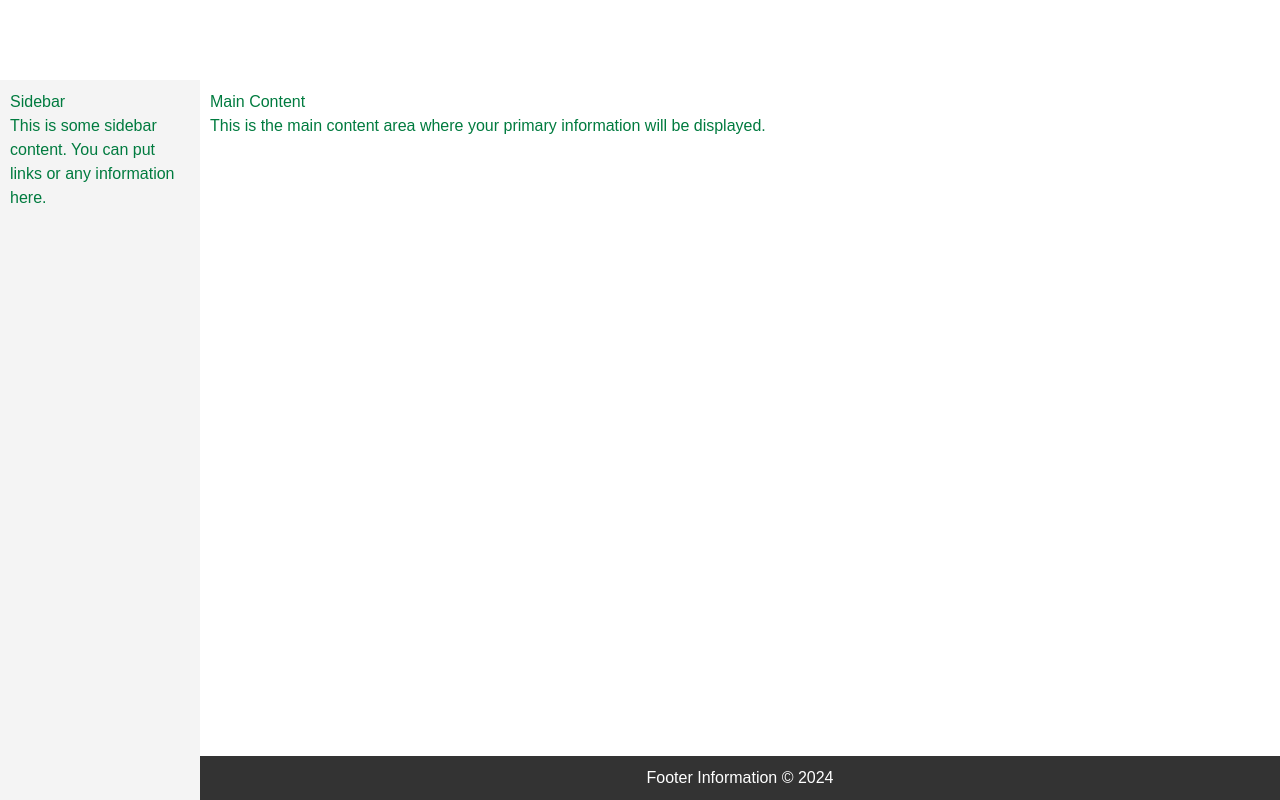
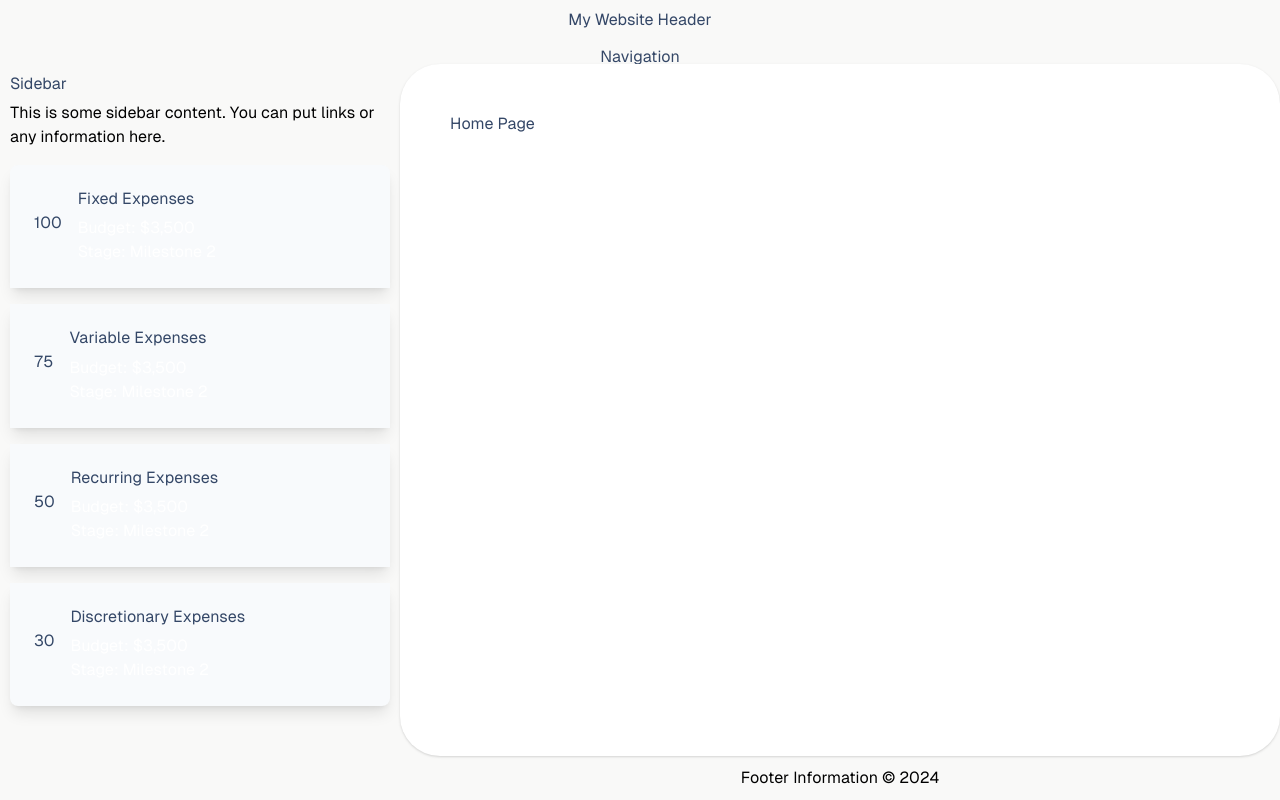
Before and after one commit to md-haroon/personal-finance-tracker, a Next.js app: page / in a window 1280 px wide. Built offline with nearby package versions, Linux system fonts and the light colour scheme.

Commit message:
react component impelementation

```diff
--- a/src/app/globals.css
+++ b/src/app/globals.css
@@ -3,21 +3,22 @@
 @tailwind utilities;
 
 :root {
-  --background: #fff;
-  --foreground: #007b3f;
+  --background: #F9F9F8;
+  --foreground: #000;
 }
 
 body {
   color: var(--foreground);
   background: var(--background);
-  font-family: Arial, Helvetica, sans-serif;
+
+  font-family: var(--font-geist-sans);
   display: grid;
   grid-template-areas:
       "header header"
       "aside main"
       "aside footer";
-  grid-template-rows: 10vh 1fr 0.01fr;
-  grid-template-columns: 200px 1fr;
+  grid-template-rows: 8vh 1fr 0.01fr;
+  grid-template-columns: 400px 1fr;
   height: 100vh;
 }
 
@@ -38,26 +39,37 @@ nav {
 
 aside {
   grid-area: aside;
-  background-color: #f4f4f4;
   padding: 10px;
+  border-top-right-radius: 2.5rem;
 }
 
 main {
   grid-area: main;
-  padding: 10px;
+  padding: 50px;
+  background: #fff;
+  border-radius: 40px;
+  /* box-shadow: rgb(204, 219, 232) 3px 3px 6px 0px inset, rgba(255, 255, 255, 0.5) -3px -3px 6px 1px inset; */
+  box-shadow: rgba(0, 0, 0, 0.1) 0px 1px 3px 0px, rgba(0, 0, 0, 0.06) 0px 1px 2px 0px;
 }
 
 footer {
   grid-area: footer;
-  background-color: #333;
   padding: 10px;
   text-align: center;
-  color: white;
+  color: var(--foreground);
+}
+
+.h1, .h2, .h3, .h4, .h5, .h6, h1, h2, h3, h4, h5, h6 {
+  margin-top: 0;
+  margin-bottom: .5rem;
+  font-weight: 400;
+  line-height: 1.2;
+  color: #344767;
 }
 
 /* Links in the navigation */
 nav a {
-  color: white;
+  color: #67748e;
   text-decoration: none;
   display: block;
   padding: 5px 0;
@@ -72,3 +84,18 @@ nav a:hover {
     text-wrap: balance;
   }
 }
+
+
+
+.card {
+  /* @apply p-8 bg-gray-300 outline outline-2 outline-gray-500 mx-3 my-6 */
+  @apply bg-slate-50 text-white p-6 shadow-lg flex items-center space-x-4 my-4
+}
+
+.card.first{
+  @apply  rounded-t-lg
+}
+
+.card.last{
+  @apply  rounded-b-lg
+}
--- a/src/app/layout.js
+++ b/src/app/layout.js
@@ -1,5 +1,9 @@
 import localFont from "next/font/local";
 import "./globals.css";
+
+import Footer from "../components/Footer";
+import Header from "../components/Header";
+import AsideMenu from "../components/AsideMenu";
 
 const geistSans = localFont({
   src: "./fonts/GeistVF.woff",
@@ -20,10 +24,18 @@ export const metadata = {
 export default function RootLayout({ children }) {
   return (
     <html lang="en">
-      <body
-        className={`${geistSans.variable} ${geistMono.variable} antialiased`}
-      >
-        {children}
+      <body className={`${geistSans.variable} ${geistMono.variable} antialiased`}>
+
+        <Header/>
+        <AsideMenu/>
+
+
+        <main>
+          {children}
+        </main>
+
+        <Footer />
+
       </body>
     </html>
   );
--- a/src/app/page.js
+++ b/src/app/page.js
@@ -3,28 +3,7 @@ import Image from "next/image";
 export default function Home() {
   return (
     <>
-    <header>
-        <h1>My Website Header</h1>
-        <nav>
-          <h3>Navigation</h3>
-        </nav>
-    </header>
-
-
-
-    <aside>
-        <h3>Sidebar</h3>
-        <p>This is some sidebar content. You can put links or any information here.</p>
-    </aside>
-
-    <main>
-        <h2>Main Content</h2>
-        <p>This is the main content area where your primary information will be displayed.</p>
-    </main>
-
-    <footer>
-        <p>Footer Information &copy; 2024</p>
-    </footer>
+      <h1>Home Page</h1>
     </>
   );
 }
--- /dev/null
+++ b/src/components/AsideMenu.js
@@ -0,0 +1,55 @@
+const cardList = [
+    {
+        type: "Fixed Expenses",
+        percentage: 100,
+        budget: 300,
+        spend: 300
+
+    },
+    {
+        type: "Variable Expenses",
+        percentage: 75,
+        budget: 150,
+        spend: 100
+    },
+    {
+        type: "Recurring Expenses",
+        percentage: 50,
+        budget: 150,
+        spend: 100
+    },
+    {
+        type: "Discretionary Expenses",
+        percentage: 30,
+        budget: 150,
+        spend: 100
+    }
+]
+
+
+export default function AsideMenu() {
+    return (
+        <aside>
+            <h3>Sidebar</h3>
+            <p>This is some sidebar content. You can put links or any information here.</p>
+            {
+                cardList.map((card,index) => {
+                    console.log(index)
+                    const position = (index === 0) ? "first" : (index === cardList.length - 1) ? "last" : "";
+                    return (
+                        <div key={index} className={`card ${position}`}>
+                            <div>
+                                <h1 className="text-lg">{card.percentage}</h1>
+                            </div>
+                            <div>
+                                <h2 className="font-bold uppercase text-lg">{card.type}</h2>
+                                <p className="text-sm text-black">Budget: <span className="font-semibold">$3,500</span></p>
+                                <p className="text-sm">Stage: <span className="font-semibold">Milestone 2</span></p>
+                            </div>
+                        </div>
+                    );
+                })
+            }
+        </aside>
+    );
+}
--- /dev/null
+++ b/src/components/Footer.js
@@ -0,0 +1,7 @@
+export default function Footer() {
+    return (
+        <footer>
+            <p>Footer Information &copy; 2024</p>
+        </footer>
+    );
+}
--- /dev/null
+++ b/src/components/Header.js
@@ -0,0 +1,10 @@
+export default function Header() {
+    return (
+        <header>
+            <h1>My Website Header</h1>
+            <nav>
+                <h3>Navigation</h3>
+            </nav>
+        </header>
+    );
+}
```
Also changed, not shown: src/app/auth/page.js (added, +7 -0 lines), src/app/budgeting/page.js (added, +7 -0 lines), src/app/expense/page.js (added, +7 -0 lines), src/public/072aff8ada48b91ce46c5653e82f2c02.png (added).
